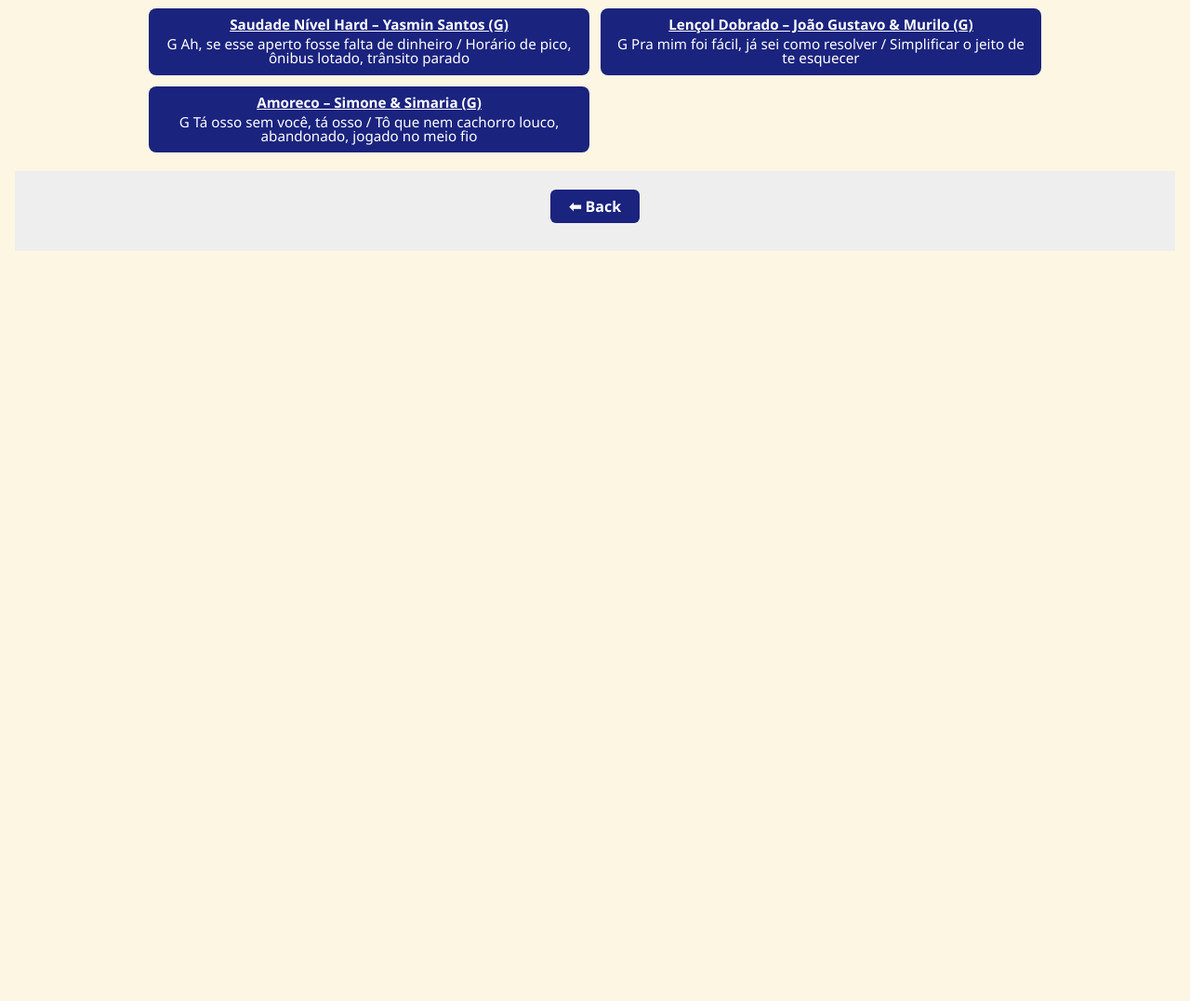
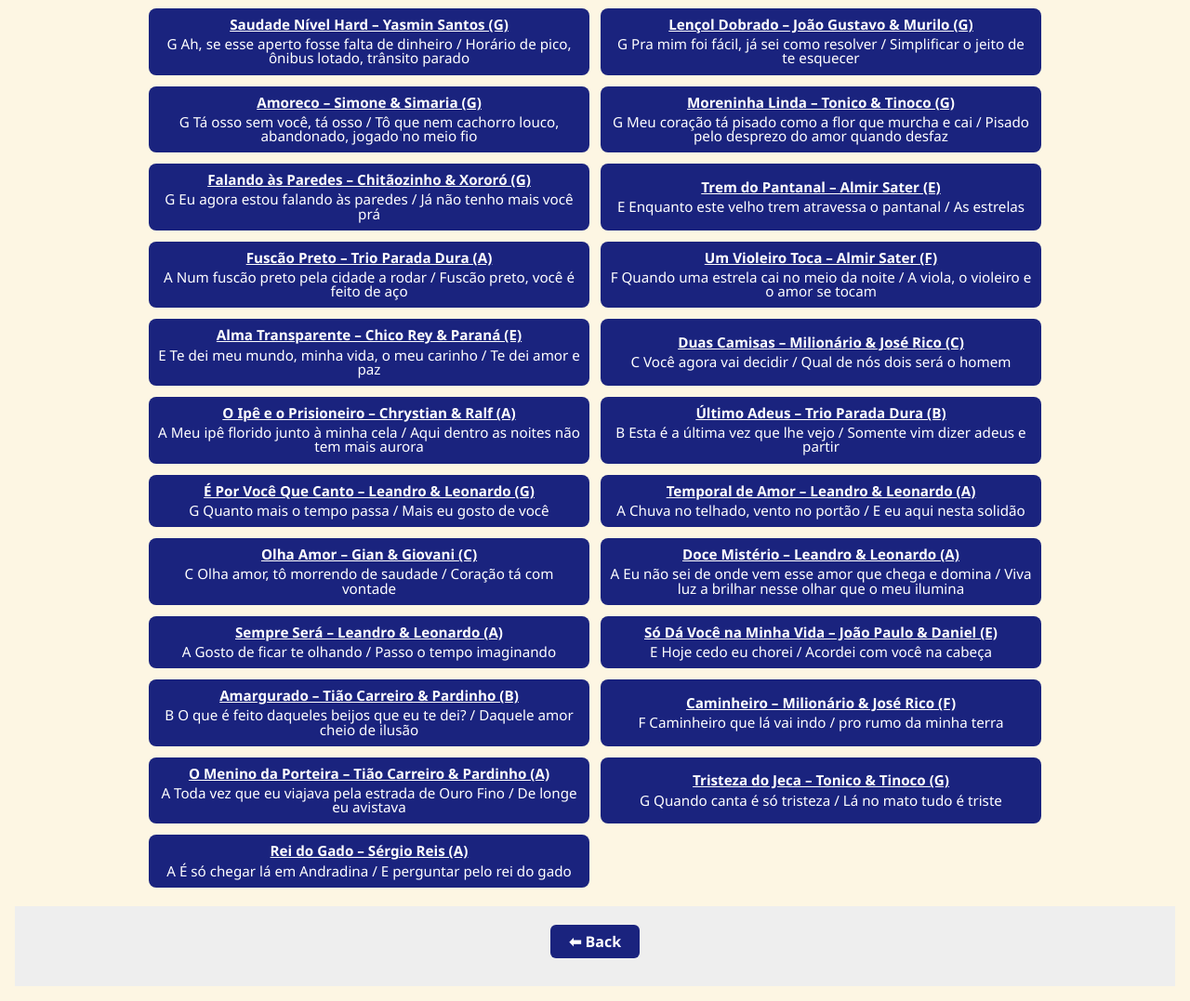
Before and after one commit to vinidiassantos/songs, a plain HTML site: page sertanejo.html in a window 1280 px wide. Shown: the part 6753-7830 px from the top of the page at 93% size. Before the commit the page ends 7039 px from the top, so only its background shows below. Drawn offline with Linux system fonts and the light colour scheme.

Commit message:
Update sertanejo.html

```diff
--- a/sertanejo.html
+++ b/sertanejo.html
@@ -715,6 +715,108 @@
       <div class="details">G Tá osso sem você, tá osso / Tô que nem cachorro louco, abandonado, jogado no meio fio</div>
     </div>
 
+    <!-- ===== 20 SUCESSOS SERTANEJOS ANOS 80 E 90 ===== -->
+
+<div class="song-button">
+  <div class="title"><strong><u>Moreninha Linda – Tonico & Tinoco (G)</u></strong></div>
+  <div class="details">G Meu coração tá pisado como a flor que murcha e cai / Pisado pelo desprezo do amor quando desfaz</div>
+</div>
+
+<div class="song-button">
+  <div class="title"><strong><u>Falando às Paredes – Chitãozinho & Xororó (G)</u></strong></div>
+  <div class="details">G Eu agora estou falando às paredes / Já não tenho mais você prá</div>
+</div>
+
+<div class="song-button">
+  <div class="title"><strong><u>Trem do Pantanal – Almir Sater (E)</u></strong></div>
+  <div class="details">E Enquanto este velho trem atravessa o pantanal / As estrelas</div>
+</div>
+
+<div class="song-button">
+  <div class="title"><strong><u>Fuscão Preto – Trio Parada Dura (A)</u></strong></div>
+  <div class="details">A Num fuscão preto pela cidade a rodar / Fuscão preto, você é feito de aço</div>
+</div>
+
+<div class="song-button">
+  <div class="title"><strong><u>Um Violeiro Toca – Almir Sater (F)</u></strong></div>
+  <div class="details">F Quando uma estrela cai no meio da noite / A viola, o violeiro e o amor se tocam</div>
+</div>
+
+<div class="song-button">
+  <div class="title"><strong><u>Alma Transparente – Chico Rey & Paraná (E)</u></strong></div>
+  <div class="details">E Te dei meu mundo, minha vida, o meu carinho / Te dei amor e paz</div>
+</div>
+
+<div class="song-button">
+  <div class="title"><strong><u>Duas Camisas – Milionário & José Rico (C)</u></strong></div>
+  <div class="details">C Você agora vai decidir / Qual de nós dois será o homem</div>
+</div>
+
+<div class="song-button">
+  <div class="title"><strong><u>O Ipê e o Prisioneiro – Chrystian & Ralf (A)</u></strong></div>
+  <div class="details">A Meu ipê florido junto à minha cela / Aqui dentro as noites não tem mais aurora</div>
+</div>
+
+<div class="song-button">
+  <div class="title"><strong><u>Último Adeus – Trio Parada Dura (B)</u></strong></div>
+  <div class="details">B Esta é a última vez que lhe vejo / Somente vim dizer adeus e partir</div>
+</div>
+
+<div class="song-button">
+  <div class="title"><strong><u>É Por Você Que Canto – Leandro & Leonardo (G)</u></strong></div>
+  <div class="details">G Quanto mais o tempo passa / Mais eu gosto de você</div>
+</div>
+
+<div class="song-button">
+  <div class="title"><strong><u>Temporal de Amor – Leandro & Leonardo (A)</u></strong></div>
+  <div class="details">A Chuva no telhado, vento no portão / E eu aqui nesta solidão</div>
+</div>
+
+<div class="song-button">
+  <div class="title"><strong><u>Olha Amor – Gian & Giovani (C)</u></strong></div>
+  <div class="details">C Olha amor, tô morrendo de saudade / Coração tá com vontade</div>
+</div>
+
+<div class="song-button">
+  <div class="title"><strong><u>Doce Mistério – Leandro & Leonardo (A)</u></strong></div>
+  <div class="details">A Eu não sei de onde vem esse amor que chega e domina / Viva luz a brilhar nesse olhar que o meu ilumina</div>
+</div>
+
+<div class="song-button">
+  <div class="title"><strong><u>Sempre Será – Leandro & Leonardo (A)</u></strong></div>
+  <div class="details">A Gosto de ficar te olhando / Passo o tempo imaginando</div>
+</div>
+
+<div class="song-button">
+  <div class="title"><strong><u>Só Dá Você na Minha Vida – João Paulo & Daniel (E)</u></strong></div>
+  <div class="details">E Hoje cedo eu chorei / Acordei com você na cabeça</div>
+</div>
+
+<div class="song-button">
+  <div class="title"><strong><u>Amargurado – Tião Carreiro & Pardinho (B)</u></strong></div>
+  <div class="details">B O que é feito daqueles beijos que eu te dei? / Daquele amor cheio de ilusão</div>
+</div>
+
+<div class="song-button">
+  <div class="title"><strong><u>Caminheiro – Milionário & José Rico (F)</u></strong></div>
+  <div class="details">F Caminheiro que lá vai indo / pro rumo da minha terra</div>
+</div>
+
+<div class="song-button">
+  <div class="title"><strong><u>O Menino da Porteira – Tião Carreiro & Pardinho (A)</u></strong></div>
+  <div class="details">A Toda vez que eu viajava pela estrada de Ouro Fino / De longe eu avistava</div>
+</div>
+
+<div class="song-button">
+  <div class="title"><strong><u>Tristeza do Jeca – Tonico & Tinoco (G)</u></strong></div>
+  <div class="details">G Quando canta é só tristeza / Lá no mato tudo é triste</div>
+</div>
+
+<div class="song-button">
+  <div class="title"><strong><u>Rei do Gado – Sérgio Reis (A)</u></strong></div>
+  <div class="details">A É só chegar lá em Andradina / E perguntar pelo rei do gado</div>
+</div>
+
   </main>
 
   <footer>
```
